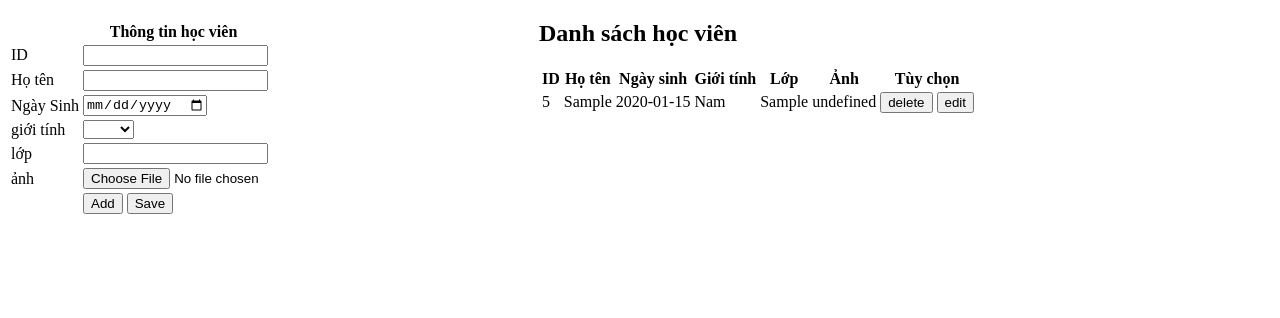
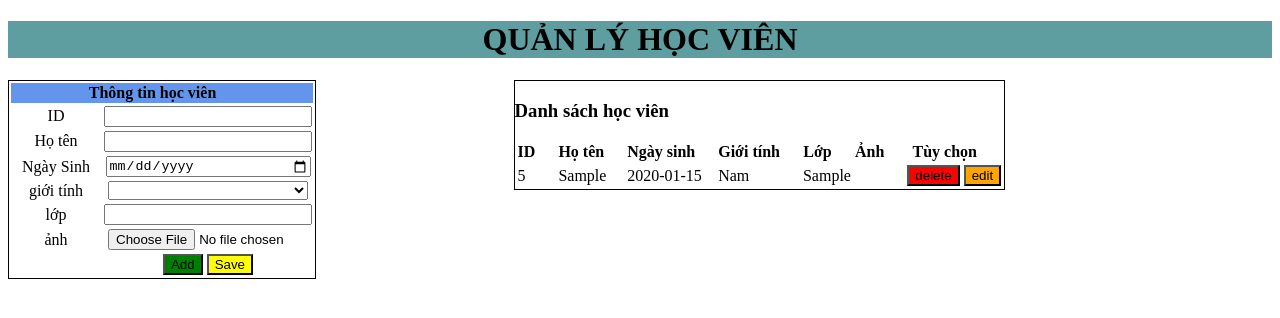
Before and after one commit to ngocchientk95/CGO-C0524m1-jv103-, a plain HTML site: page case_Study/quan_Ly_Hoc_Vien.html in a window 1280 px wide. Both pictures are taken after typing "5", "Sample", "2020-01-15", "Sample" into the empty fields and a click on the button "Add". Drawn offline with Linux system fonts and the light colour scheme.

Commit message:
case_Study

```diff
--- /dev/null
+++ b/case_Study/QL.css
@@ -0,0 +1,27 @@
+h1{
+    text-align: center;
+    background-color: cadetblue;
+}
+.input {
+    float: left;
+    width: 40%;
+    text-align: center;
+}
+.table1 {
+    border: 1px solid black;
+}
+table tr th {
+padding-right: 20px;
+}
+.logo {
+    background-color: cornflowerblue;
+}
+.inf {
+    width: 30%;
+}
+.enter_information {
+    width: 200px;
+}
+table tr th {
+    margin-right: 30px;
+}
--- a/case_Study/quan_Ly_Hoc_Vien.html
+++ b/case_Study/quan_Ly_Hoc_Vien.html
@@ -3,67 +3,68 @@
 <head>
     <meta charset="UTF-8">
     <title>Title</title>
+    <link rel="stylesheet" href="QL.css">
 </head>
 <body>
-
-<div style="float: left; margin-right: 200px">
-    <table>
-        <tr>
-            <th colspan="2">Thông tin học viên</th>
+<h1>QUẢN LÝ HỌC VIÊN</h1>
+<div  class ="input">
+    <table class="table1">
+        <tr class="logo">
+            <th colspan="2" class="th1">Thông tin học viên</th>
         </tr>
-        <tr>
-            <td>ID</td>
-            <td>
-                <input type="number" id="studentID">
+        <tr class="th2">
+            <td class="inf">ID</td>
+            <td class="inf2">
+                <input type="number" id="studentID" class="enter_information">
             </td>
         </tr>
-        <tr>
-            <td>Họ tên</td>
-            <td>
-                <input type="text" id="studentName">
+        <tr class="th2">
+            <td class="inf">Họ tên</td>
+            <td class="inf2">
+                <input type="text" id="studentName" class="enter_information">
             </td>
         </tr>
-        <tr>
-            <td>Ngày Sinh</td>
-            <td>
-                <input type="date" id="studentDate">
+        <tr class="th2">
+            <td class="inf">Ngày Sinh</td>
+            <td class="inf2">
+                <input type="date" id="studentDate" class="enter_information">
             </td>
         </tr>
-        <tr>
-            <td>giới tính</td>
-            <td>
-                <select id="studentSex">
+        <tr class="th2">
+            <td class="inf">giới tính</td>
+            <td class="inf2">
+                <select id="studentGender" class="enter_information">
                     <option value="Nam"> Nam</option>
                     <option value="Nữ"> Nữ</option>
                 </select>
             </td>
         </tr>
-        <tr>
-            <td>lớp</td>
-            <td>
-                <input type="text" id="studentCLass">
+        <tr class="th2">
+            <td class="inf">lớp</td>
+            <td class="inf2">
+                <input type="text" id="studentCLass" class="enter_information">
             </td>
         </tr>
-        <td>ảnh</td>
-        <td>
-            <input type="file" id="studentImg">
+        <td class="inf">ảnh</td>
+        <td class="inf2">
+            <input type="file" id="studentImg" class="enter_information">
         </td>
         </tr>
-        <tr>
-            <td></td>
-            <td>
-                <button onclick="addStudent()">Add</button>
-                <button onclick="save()">Save</button>
+        <tr class="th1">
+            <td class="inf"></td>
+            <td class="inf2">
+                <button onclick="addStudent()" style="background-color:green">Add</button>
+                <button onclick="save()" style="background-color:yellow">Save</button>
             </td>
         </tr>
     </table>
 </div>
-<div>
-    <h2> Danh sách học viên</h2>
-    <table>
+<div class="table1" style="float: left">
+    <h3> Danh sách học viên</h3>
+    <table >
         <thead>
         <tr>
-            <th>ID</th>
+            <th class="DS">ID</th>
             <th>Họ tên</th>
             <th>Ngày sinh</th>
             <th>Giới tính</th>
@@ -79,15 +80,16 @@
     let arrStudent = [];
 
     class Student {
-        constructor(studentID, studentName, studentDate, studentSex, studentClass, studentImg) {
+        constructor(studentID, studentName, studentDate, studentGender, studentClass, studentImg) {
             this.studentID = studentID;
             this.studentName = studentName;
             this.studentDate = studentDate;
-            this.studentSex = studentSex;
+            this.studentGender = studentGender;
             this.studentClass = studentClass;
             this.studentImg = studentImg;
         }
     }
+
     function displayStudent() {
         let str = "";
         for (let i = 0; i < arrStudent.length; i++) {
@@ -95,43 +97,63 @@
                        <td>${arrStudent[i].studentID}</td>
                        <td>${arrStudent[i].studentName}</td>
                        <td>${arrStudent[i].studentDate}</td>
-                       <td>${arrStudent[i].studentSex}</td>
+                       <td>${arrStudent[i].studentGender}</td>
                        <td>${arrStudent[i].studentClass}</td>
-                       <td>${arrStudent[i].studentImg}</td>
+                       <td><img src="${arrStudent[i].studentImg}" alt=""></td>
                        <td>
-                       <button onclick="del()">delete</button>
-                       <button onclick="fix()">edit</button>
+                       <button onclick="del(${i})" style="background-color: red">delete</button>
+                       <button onclick="fix(${i})" style="background-color: orange">edit</button>
                         </td>
             </tr>`;
         }
         document.getElementById("body").innerHTML = str;
     }
+
     function addStudent() {
         let studentID = document.getElementById("studentID").value;
         let studentName = document.getElementById("studentName").value;
         let studentDate = document.getElementById("studentDate").value;
-        let studentSex = document.getElementById("studentSex").value;
+        let studentGender = document.getElementById("studentGender").value;
         let studentClass = document.getElementById("studentCLass").value;
         let temp = document.getElementById("studentImg").value;
-        let newstudent = new Student(studentID, studentName, studentDate, studentSex, studentClass);
+        let array = temp.split("\\");
+        let studentImg = array[2];
+        let newstudent = new Student(studentID, studentName, studentDate, studentGender, studentClass, studentImg);
         arrStudent.push(newstudent);
-        document.getElementById("studentID").value="";
-        document.getElementById("studentName").value="";
-        document.getElementById("studentDate").value="";
-        document.getElementById("studentSex").value = "";
+        document.getElementById("studentID").value = "";
+        document.getElementById("studentName").value = "";
+        document.getElementById("studentDate").value = "";
+        document.getElementById("studentGender").value = "";
         document.getElementById("studentCLass").value = "";
+        document.getElementById("studentImg").value = "";
         displayStudent(arrStudent);
     }
+
     function del(i) {
         let check = confirm("bạn có thực sự muốn xóa");
-        if (check == true){
-            arrStudent.splice(i , 1);
+        if (check == true) {
+            arrStudent.splice(i, 1);
         }
         displayStudent(arrStudent);
     }
 
-    function fix(i){
-        document.getElementById("studentID").inertHTML = arrStudent[i].studentID;
+    function fix(i) {
+        let studentID = document.getElementById("studentID").value;
+        let studentName = document.getElementById("studentName").value;
+        let studentDate = document.getElementById("studentDate").value;
+        let studentGender = document.getElementById("studentGender").value;
+        let studentClass = document.getElementById("studentCLass").value;
+        let temp = document.getElementById("studentImg").value;
+        let array = temp.split("\\");
+        let studentImg = array[2];
+        let newstudent = new Student(studentID, studentName, studentDate, studentGender, studentClass, studentImg);
+        arrStudent[i].studentID = studentID;
+        arrStudent[i].studentName = studentName;
+        arrStudent[i].studentDate = studentDate;
+        arrStudent[i].studentGender = studentGender;
+        arrStudent[i].studentClass = studentClass;
+        arrStudent[i].studentImg = studentImg;
+        displayStudent(arrStudent);
     }
 </script>
 </body>
```
Also changed, not shown: case_Study/anh.html (added, +18 -0 lines), case_Study/clone.html (deleted, +0 -139 lines), study_Plus/bai_1.html (added, +29 -0 lines), study_Plus/bai_2.html (added, +29 -0 lines), study_Plus/bai_3.html (added, +10 -0 lines), case_Study/images.jpg (added).
